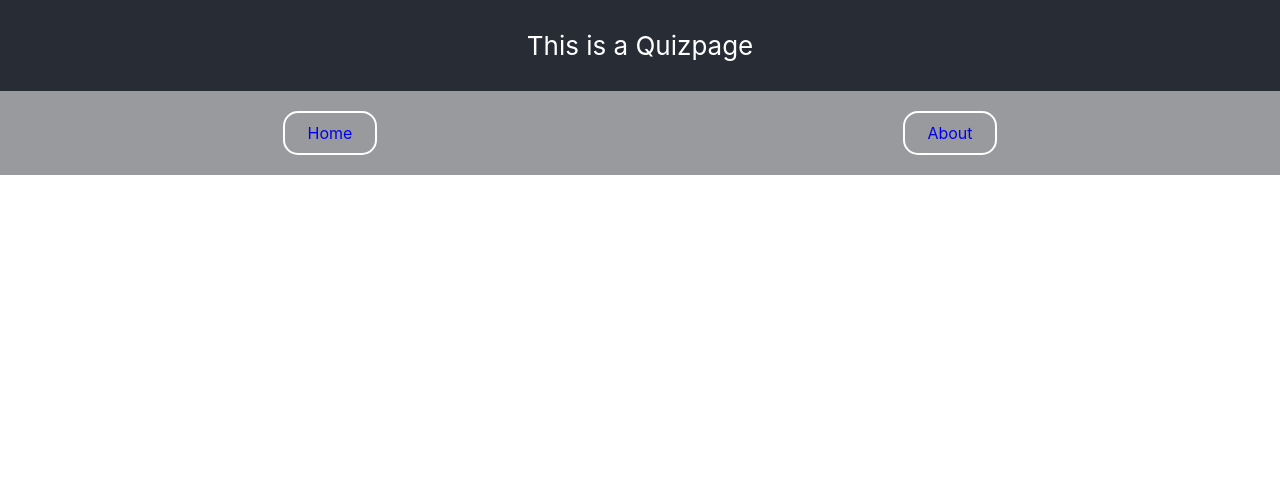
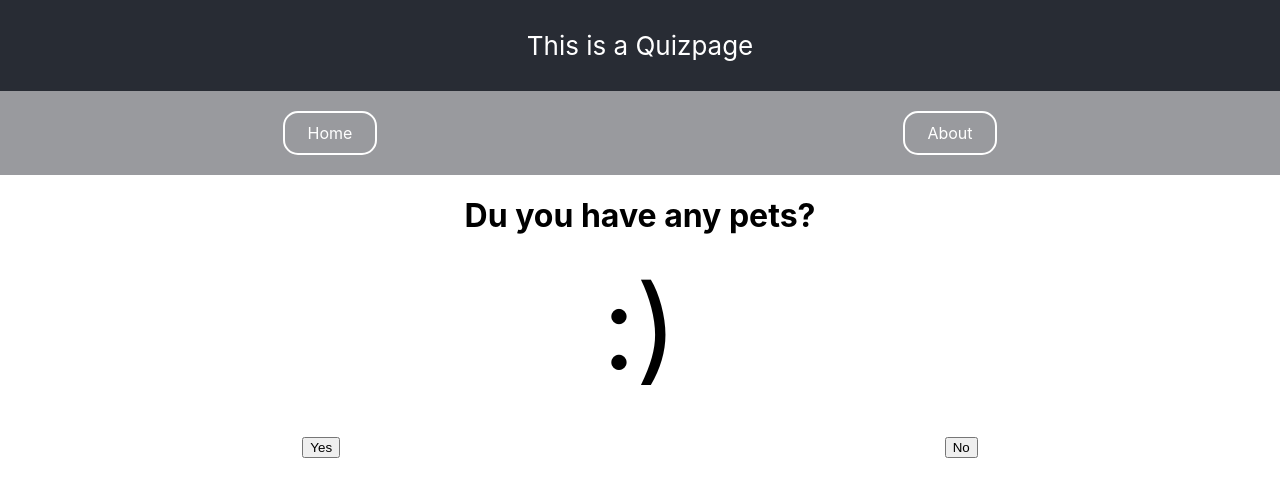
Before and after one commit to VeronicaSjoquist/assignmentveronica, a React (Create React App) app: page /quiz in a window 1280 px wide. Shown: the top 496 px of the page. Built offline with nearby package versions, Linux system fonts and the light colour scheme.

Commit message:
Fix Quizpage

```diff
--- a/src/App.css
+++ b/src/App.css
@@ -11,6 +11,21 @@
   text-align: center;
   padding: 50px;
   border-bottom: 4px solid white;
+}
+
+.quizDiv {
+  display: flex;
+  flex-direction: column;
+  text-align: center;
+}
+
+.smiley {
+  font-size: calc(100px + 2vmin);
+}
+
+.quizBtns {
+  display: flex;
+  justify-content: space-around;
 }
 
 header {
@@ -37,8 +52,5 @@ a {
   padding: 10px;
   width: 70px;
   text-align: center;
+  color: white;
 }
-
-a:visited {
-    color: white;
-}
--- a/src/components/index.js
+++ b/src/components/index.js
@@ -1,4 +1,5 @@
 import TitleForm from "./titleForm";
 import Pets from "./pets";
+import PetQuiz from "./petQuiz";
 
-export { TitleForm, Pets };
+export { TitleForm, Pets, PetQuiz };
--- /dev/null
+++ b/src/components/petQuiz.jsx
@@ -0,0 +1,21 @@
+import React, {useState} from "react";
+
+const PetQuiz = () => {
+
+    const [smiley, setSmiley] = useState(true);
+
+    return(
+        <div className="quizDiv">
+            <h1>Du you have any pets?</h1>
+            <div className="smiley">{smiley ? ":)" : ":("}</div>
+            <br/>
+            <br/>
+            <div className="quizBtns">
+                <button onClick={() => setSmiley(true)}>Yes</button>
+                <button onClick={() => setSmiley(false)}>No</button>
+            </div>
+        </div>
+    )
+}
+
+export default PetQuiz;
--- a/src/routes/Quiz.jsx
+++ b/src/routes/Quiz.jsx
@@ -1,5 +1,6 @@
 import React from "react";
 import { Link } from "react-router-dom";
+import { PetQuiz } from "../components";
 
 const Quiz = () => {
     return(
@@ -9,6 +10,7 @@ const Quiz = () => {
                 <Link to="../../">Home</Link>
                 <Link to="../about">About</Link>
             </nav>
+            <PetQuiz/>
         </div>
     )
 }
```
